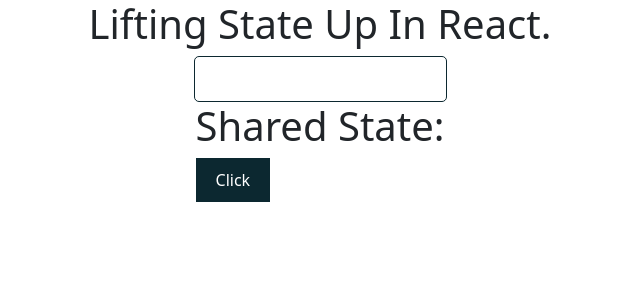
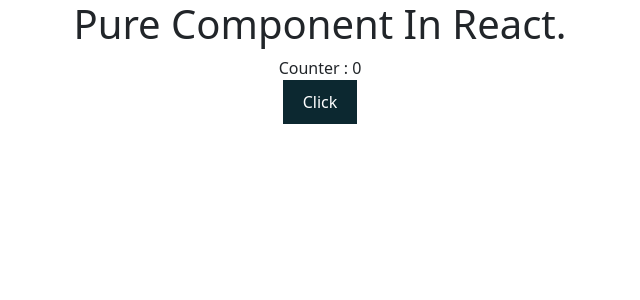
Before and after one commit to AKSHAY0128W/React, a React (Create React App) app: page / in a window 1280 px wide. Shown: the top 300 px of the page, without its empty margins (320-960 px from the left). Built offline with nearby package versions, Linux system fonts and the light colour scheme.

Commit message:
Learn PureComponent

```diff
--- a/src/App.js
+++ b/src/App.js
@@ -1,40 +1,33 @@
-import React, { Fragment, useState } from 'react';
+import React, { Component, Fragment, useState } from 'react';
 import './App.css';
-import ChildrenCompA from './ChildrenCompA';
-import ChildrenCompB from './ChildrenCompB';
-function App() {
-
-  // Example 1
-  const [sharedState, setSharedState] = useState("")
-
-  const handleChange = (newValue) => {
-    console.log(newValue);
-    setSharedState(newValue)
+import CounterPureComponent from './CounterPureComponent';
+class App extends Component {
+  constructor() {
+    super();
+    this.state = {
+      count: 0
+    }
   }
 
-  // Example 2
-
-  const parentAlert = (data) => {
-    alert(data.name);
-    console.log(data);
+  handleIncreament = () => {
+    this.setState((prevState) => ({
+      // count: prevState.count + 1
+    }))
   }
 
 
-
-
+  render() {
+    console.log("Parent Render!!");
     return (
       <>
         <div className='App'>
-        <h1>Lifting State Up In React.</h1>
+          <h1>Pure Component In React.</h1>
 
-        <ChildrenCompA sharedState={sharedState} handleChange={handleChange} />
-
-        <ChildrenCompB sharedState={sharedState} alert={parentAlert} />
-
+          <CounterPureComponent count={this.state.count} onIncrement={this.handleIncreament} />
         </div>
       </>
-
     );
+  }
 }
 
 export default App;
--- a/src/ChildrenCompA.jsx
+++ /dev/null
@@ -1,19 +0,0 @@
-import React from 'react'
-
-function ChildrenCompA({ sharedState, handleChange }) {
-
-   // Example 1
-
-   const handleInputChange = (event) => {
-      const newValue = event.target.value;
-      handleChange(newValue);
-   }
-
-   return (
-      <>
-         <input type='text' value={sharedState} onChange={handleInputChange}></input>
-      </>
-   )
-}
-
-export default ChildrenCompA
--- a/src/ChildrenCompB.jsx
+++ /dev/null
@@ -1,18 +0,0 @@
-import React from 'react'
-
-function ChildrenCompB({ sharedState, alert }) {
-
-   const data = {
-      name: "Aksahy",
-      age: 12
-   }
-
-   return (
-      <div>
-         <h1>Shared State: {sharedState}</h1>
-         <button onClick={() => alert(data)}>Click</button>
-      </div>
-   )
-}
-
-export default ChildrenCompB
--- /dev/null
+++ b/src/CounterPureComponent.jsx
@@ -0,0 +1,13 @@
+import React, { PureComponent } from 'react'
+
+export default class CounterPureComponent extends PureComponent {
+  render() {
+    console.log("Counter Pure Component Render!!");
+    return (
+      <>
+        <div>Counter : {this.props.count}</div>
+        <button onClick={this.props.onIncrement} >Click</button>
+      </>
+    )
+  }
+}
```
Lines whose indentation alone changed are shown as unchanged.
